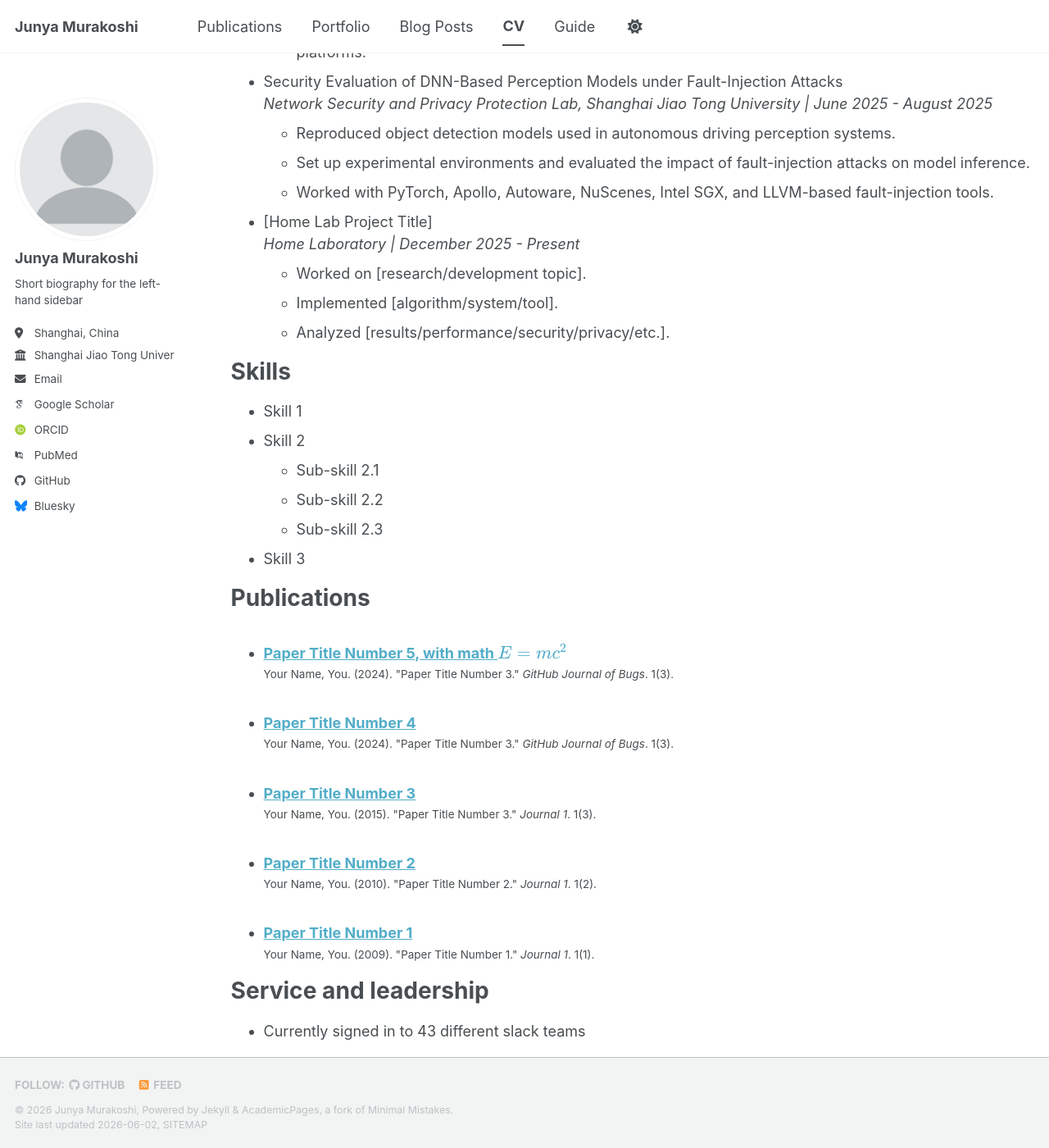
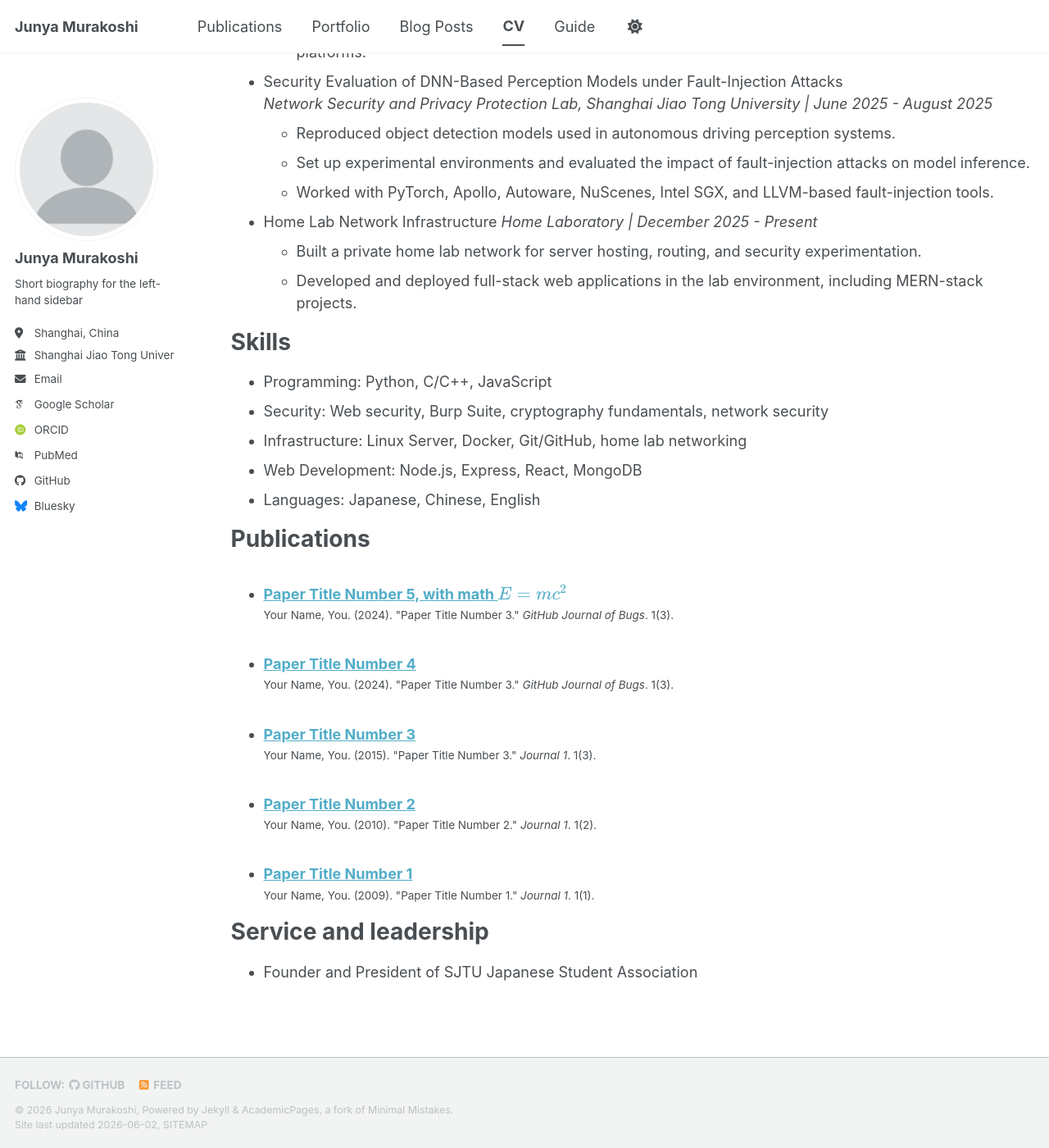
Before and after one commit to jnymrks/jnymrks.github.io, a Jekyll site: the page built from _pages/cv.md, in a window 1280 px wide and 1400 px high, scrolled down 762 px. Shown: the whole window at 82% size. Built offline with Jekyll 4.4.1, drawn with Linux system fonts in a browser that asks for light colours; some web fonts are replaced; a script bundle is joined from its source files by our own code; library files that are not in the unit come from our copies.

Commit message:
Update cv.md

```diff
--- a/_pages/cv.md
+++ b/_pages/cv.md
@@ -37,20 +37,19 @@ Projects
   * Set up experimental environments and evaluated the impact of fault-injection attacks on model inference.
   * Worked with PyTorch, Apollo, Autoware, NuScenes, Intel SGX, and LLVM-based fault-injection tools.
 
-* [Home Lab Project Title]
+* Home Lab Network Infrastructure
   *Home Laboratory | December 2025 - Present*
-  - Worked on [research/development topic].
-  - Implemented [algorithm/system/tool].
-  - Analyzed [results/performance/security/privacy/etc.].
+  - Built a private home lab network for server hosting, routing, and security experimentation.
+  - Developed and deployed full-stack web applications in the lab environment, including MERN-stack projects.
+
 
 Skills
 ======
-* Skill 1
-* Skill 2
-  * Sub-skill 2.1
-  * Sub-skill 2.2
-  * Sub-skill 2.3
-* Skill 3
+* Programming: Python, C/C++, JavaScript
+* Security: Web security, Burp Suite, cryptography fundamentals, network security
+* Infrastructure: Linux Server, Docker, Git/GitHub, home lab networking
+* Web Development: Node.js, Express, React, MongoDB
+* Languages: Japanese, Chinese, English
 
 Publications
 ======
@@ -61,4 +60,4 @@ Publications
 
 Service and leadership
 ======
-* Currently signed in to 43 different slack teams
+* Founder and President of SJTU Japanese Student Association
```
